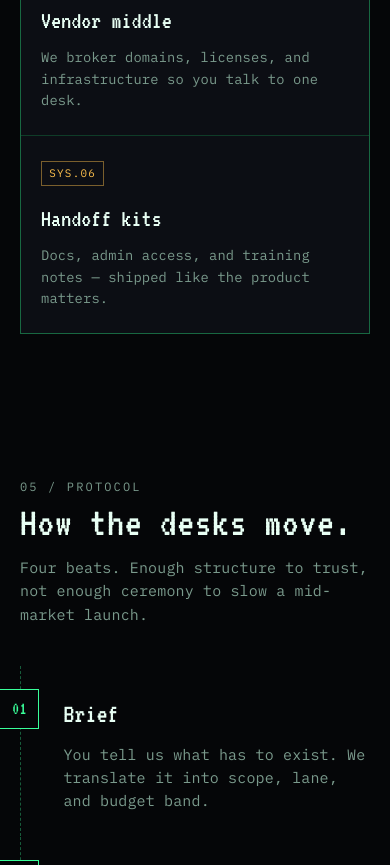
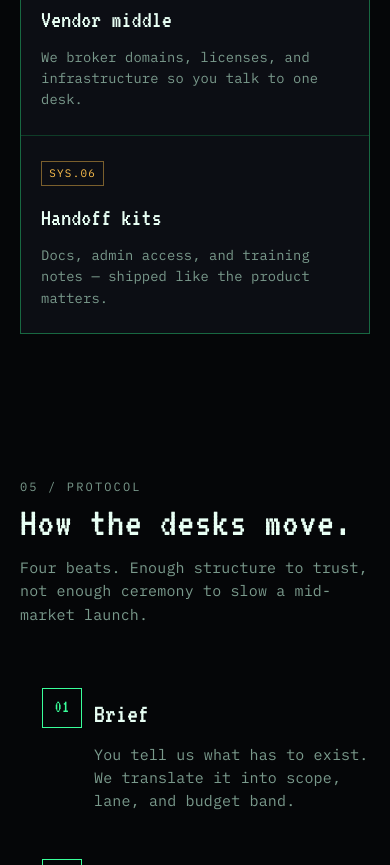
Before and after one commit to AFRexK0/centrom, a React (Vite) app: page / in a window 390 px wide. Shown: the part 4260-5125 px from the top of the page. Built offline with nearby package versions, Linux system fonts and the light colour scheme.

Commit message:
Fix capabilities reveal and process mobile spacing

```diff
--- a/src/App.css
+++ b/src/App.css
@@ -678,6 +678,27 @@
   max-width: 36rem;
 }
 
+@media (max-width: 859px) {
+  .process-steps {
+    padding-left: 1.35rem;
+  }
+
+  .process-step {
+    padding: 1.5rem 0 1.5rem 3.25rem;
+    border-left: none;
+  }
+
+  .process-step::before {
+    left: 0;
+    top: 1.35rem;
+  }
+
+  .process-step h3,
+  .process-step p {
+    margin-left: 0;
+  }
+}
+
 @media (min-width: 860px) {
   .process-steps {
     grid-template-columns: repeat(4, 1fr);
--- a/src/components/Capabilities.tsx
+++ b/src/components/Capabilities.tsx
@@ -12,20 +12,15 @@ export function Capabilities() {
           <h2>{t.capabilities.h2}</h2>
           <p>{t.capabilities.p}</p>
         </ScrollReveal>
-        <div className="cap-grid">
-          {t.capabilities.items.map((cap, index) => (
-            <ScrollReveal
-              as="article"
-              className="cap-item"
-              key={cap.chip}
-              delay={Math.min(index * 0.05, 0.25)}
-            >
+        <ScrollReveal className="cap-grid">
+          {t.capabilities.items.map((cap) => (
+            <article className="cap-item" key={cap.chip}>
               <span className="code-chip">{cap.chip}</span>
               <h3>{cap.title}</h3>
               <p>{cap.copy}</p>
-            </ScrollReveal>
+            </article>
           ))}
-        </div>
+        </ScrollReveal>
       </div>
     </section>
   )
```
